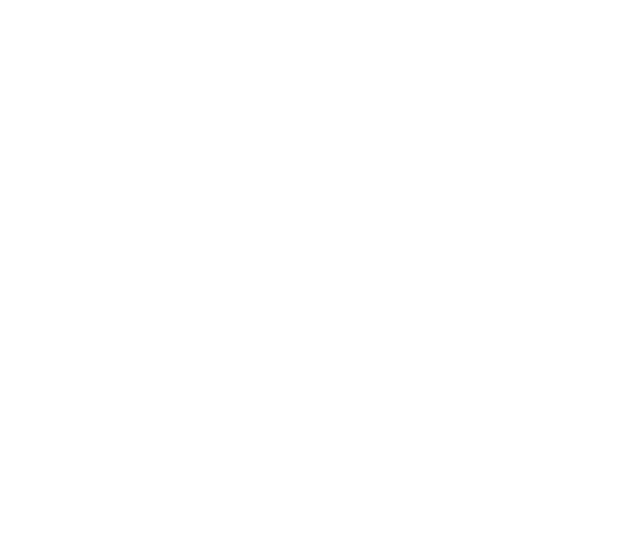
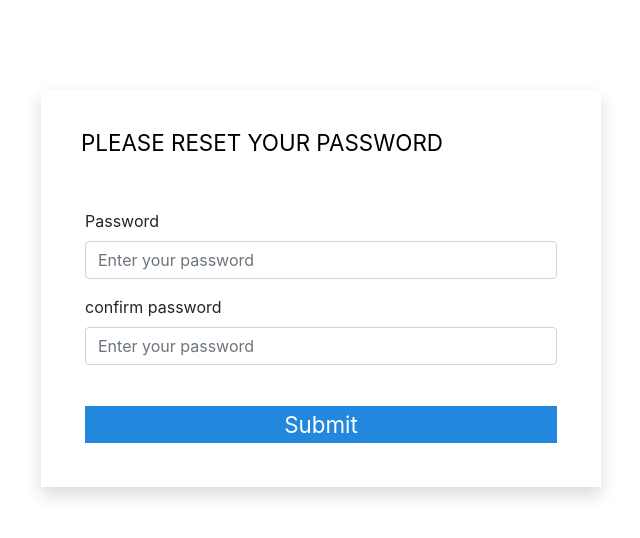
Before and after one commit to Richa3822/admin_portal, a React (Create React App) app: page /reset-password in a window 1280 px wide. Before the commit this address had no page. Shown: the top 538 px of the page, without its empty margins (319-959 px from the left). Built offline with nearby package versions, Linux system fonts and the light colour scheme; the HTML template or start-up script is replaced by a standard one.

Commit message:
feat: seller reset password

```diff
--- a/src/App.jsx
+++ b/src/App.jsx
@@ -11,11 +11,12 @@
 import ViewSellers from "./components/pages/ViewSellers";
 import ViewUserSellerDetails from "./components/pages/ViewUserSellerDetails";
 import AddUserSeller from "./components/pages/AddUserSeller";
-
+import ResetPassword from "./components/pages/ResetPassword";
+import ResetToken from './components/organisms/ResetToken'
 
 
 export const axiosObject = axios.create({
-  baseURL: 'http://localhost:4000/api/',
+  baseURL: 'http://localhost:4001/api/',
   headers: {
     "Access-Control-Allow-Origin": "*"
   }
@@ -26,7 +27,8 @@
     <Router>
       <Routes>
         <Route path="/login" element={<Login />} />
-
+        <Route path="/reset-password/:token" element={<ResetToken />}/>
+        <Route path="/reset-password" element={<ResetPassword />} />
         <Route element={<PrivateRoutes />}>
 
           <Route path="/" element={<Sidebar />} >
--- a/src/components/organisms/Login.jsx
+++ b/src/components/organisms/Login.jsx
@@ -64,7 +64,7 @@
                             <div className="msg position-absolute w-100">
                                 {
                                     msg && msg !== "login successfull!"
-                                        ?<p className='text-danger'>Invalid emailId or password</p>
+                                        ?<p className='text-danger'>{msg}</p>
                                             : navigate('/')
                                 }
                             </div>
--- /dev/null
+++ b/src/components/organisms/ResetToken.jsx
@@ -0,0 +1,20 @@
+import { useEffect } from 'react';
+import { useParams,useNavigate} from 'react-router-dom';
+import {getData} from '../../services/Api'
+
+function ResetToken() {
+  const navigate = useNavigate();
+  const { token } = useParams();
+  localStorage.setItem('sellerToken', token);
+  useEffect(()=>{
+      getData(`password/${token}`).then((res)=>{
+        if(res.msg){
+            navigate('/reset-password');
+            return;
+        }else{
+            return (<div>{res.err}</div>)
+        }
+      });
+  },[token]);
+}
+export default ResetToken;
--- a/src/components/organisms/UserSellerDetails.jsx
+++ b/src/components/organisms/UserSellerDetails.jsx
@@ -31,8 +31,8 @@
                 emailId: "",
                 contactNumber: "",
                 role: "Select",
-                password: "",
-                confirmPassword: "",
+                // password: "",
+                // confirmPassword: "",
                 address: {
                     name: "",
                     contactNumber: "",
@@ -51,8 +51,8 @@
         firstName: Yup.string().required('Required'),
         lastName: Yup.string().required('Required'),
         emailId: Yup.string().email("please enter valid emailId ").required('Required'),
-        password: Yup.string().min(8, "Password must has 8 characters").required("Required"),
-        confirmPassword: Yup.string().oneOf([Yup.ref('password'), null], "Passwords must match").required("Required"),
+        // password: Yup.string().min(8, "Password must has 8 characters").required("Required"),
+        // confirmPassword: Yup.string().oneOf([Yup.ref('password'), null], "Passwords must match").required("Required"),
         contactNumber: Yup.string().matches(/^[6-9]{1}[0-9]{9}$/, "please enter valid phone number").required('Required'),
         role: Yup.string().required('Required'),
 
@@ -94,8 +94,8 @@
         emailId: emailId,
         contactNumber: contactNumber,
         role: role,
-        password: "",
-        confirmPassword: "",
+        // password: "",
+        // confirmPassword: "",
         address: address,
         companyName: companyName,
         rating: rating
@@ -114,7 +114,6 @@
             const data = await getData("address/countries")
             setData(data.data, setCountry);
         }
-
         fetchCountries()
     }, [])
 
@@ -250,7 +249,7 @@
                                         </div>
                                     </div>
 
-                                    <div className='row'>
+                                    {/* <div className='row'>
                                         <div className='col-lg-6'>
                                             <InputBox
                                                 htmlFor="password"
@@ -273,7 +272,7 @@
                                                 inputClass="form-control"
                                             />
                                         </div>
-                                    </div>
+                                    </div> */}
 
                                     <div className='row'>
                                         <div className='col-lg-6'>
--- /dev/null
+++ b/src/components/pages/ResetPassword.jsx
@@ -0,0 +1,67 @@
+import React from 'react';
+import { Formik, Form } from 'formik';
+import *as Yup from 'yup'
+import InputBox from '../molecules/InputBox';
+import { useNavigate } from 'react-router-dom';
+import { saveData } from '../../services/Api';
+
+const validationSchema = Yup.object({
+    password: Yup.string().required(),
+    confirm_password: Yup.string().label('confirm password').required().oneOf([Yup.ref('password'), null], 'Passwords must match'),
+})
+const ResetPassword = () => {
+    const navigate = useNavigate();
+    return (
+        <Formik
+            initialValues={{
+                password: '',
+                confirm_password: ''
+            }}
+            onSubmit={(values, actions) => {
+                const data = values;
+                const token = localStorage.getItem('sellerToken');
+                if (token) {
+                    saveData(`password/${token}`, data).then((res) => {
+                        if (res.msg) {
+                            navigate('/login');
+                            return;
+                        } else {
+                            return (<div>{res.err}</div>)
+                        }
+                    });
+                } else {
+                    return (<div><h3>token is expired...</h3></div>)
+                }
+            }}
+            validationSchema={validationSchema}
+        >
+            {({ values }) => {
+                return (
+                    <div className='reset-form' style={{ height: "800px" }}>
+                        <div className='reset-form-container shadow'>
+                            <h2 className='reset-form-header'>Please Reset Your Password</h2>
+                            <Form className='p-4'>
+                                <InputBox htmlFor="password"
+                                    label="Password"
+                                    type="password"
+                                    name="password"
+                                    placeholder="Enter your password"
+                                    inputClass="form-control"
+                                />
+                                <InputBox htmlFor="confirm_password"
+                                    label="confirm password"
+                                    type="password"
+                                    name="confirm_password"
+                                    placeholder="Enter your password"
+                                    inputClass="form-control"
+                                />
+                                <button className='reset-pwd-button'>Submit</button>
+                            </Form>
+                        </div>
+                    </div>
+                )
+            }}
+        </Formik>
+    )
+}
+export default ResetPassword
--- a/src/css/custom.css
+++ b/src/css/custom.css
@@ -172,3 +172,37 @@
     width: 300px !important;
     margin: 10px;
 }
+/* reset password page*/
+.reset-form {
+    width: 600px;
+    margin: 70px auto;
+    font-size: 16px;
+    padding: 20px;
+}
+  .reset-form-header {
+    background: white;
+    padding: 20px;
+    font-size: 1.4em;
+    font-weight: normal;
+    text-transform: uppercase;
+    color: #000;
+  }
+  .reset-form-container {
+    background: white;
+    padding: 20px;
+  }
+ .reset-pwd-button{
+    background: #28d;
+    border-color: transparent;
+    color: #fff;
+    cursor: pointer;
+    width: 100%;
+    font-size: 1.4em;
+    font-weight: normal;
+    text-align: center;
+    margin-top: 25px;
+  }
+  .reset-pwd-button:hover {
+    background: #17c;
+    outline: none;
+  }
```
Also changed, not shown: 1 other file (tests, documents, lock files or other folders).
